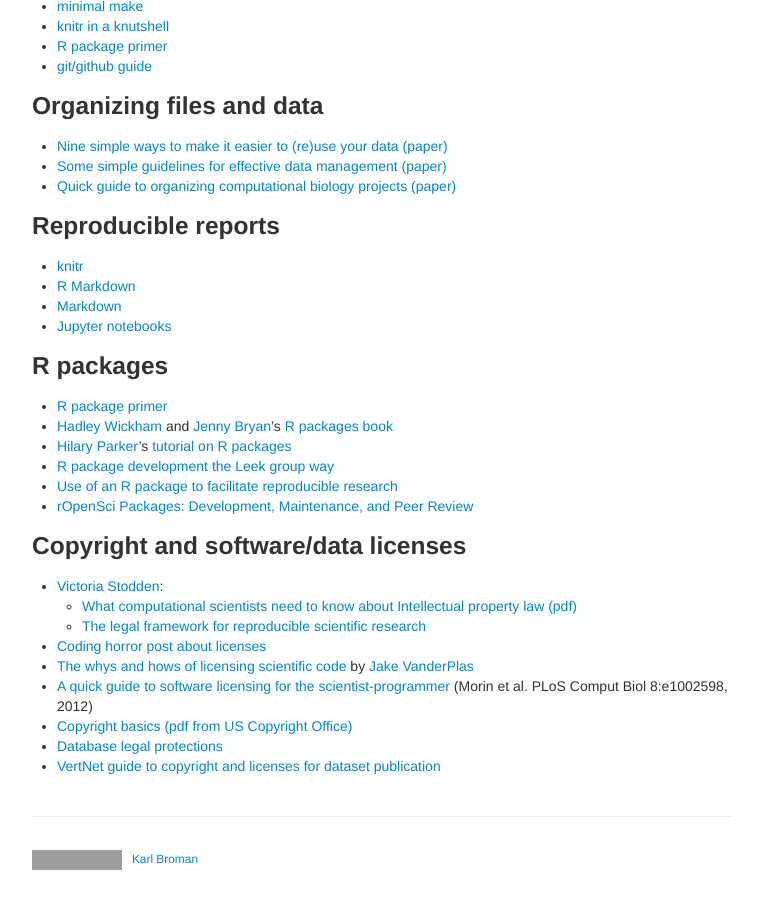
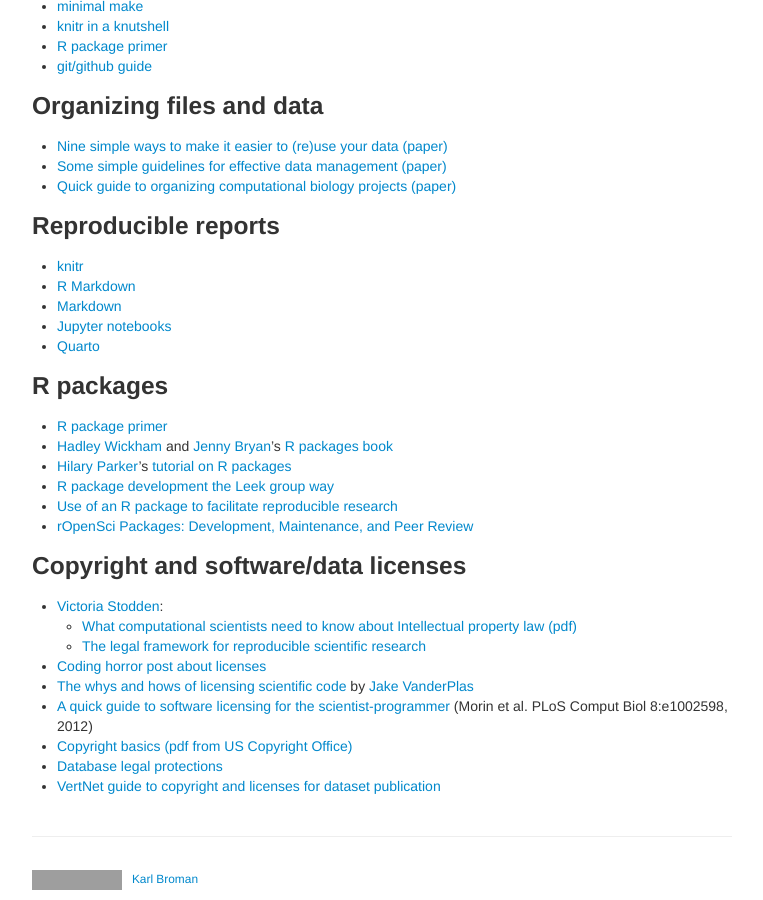
Before and after one commit to kbroman/steps2rr, a Jekyll site: the page built from pages/resources.md, in a window 1280 px wide and 900 px high, scrolled down 596 px. Shown: the whole window, without its empty margins (258-1021 px from the left). Built offline with Jekyll 4.4.1, drawn with Linux system fonts in a browser that asks for light colours; grey boxes are pictures that could not be loaded.

Commit message:
Add quarto to resources.md

```diff
--- a/pages/resources.md
+++ b/pages/resources.md
@@ -51,6 +51,7 @@ description: Links to resources on reproducible research and related
 - [R Markdown](https://rmarkdown.rstudio.com)
 - [Markdown](https://daringfireball.net/projects/markdown/)
 - [Jupyter notebooks](https://jupyter.org/)
+- [Quarto](https://quarto.org/)
 
 ### R packages
 
```
